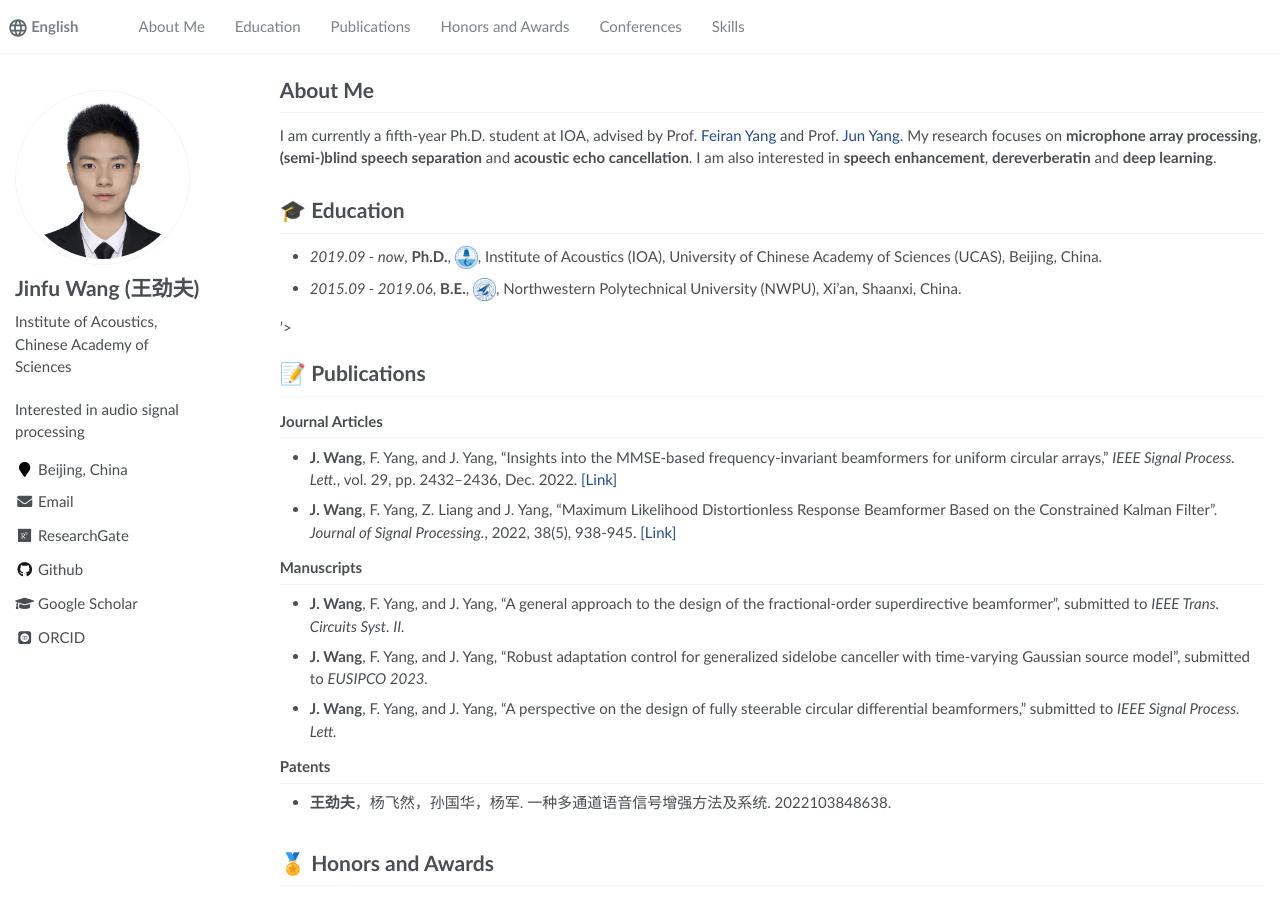
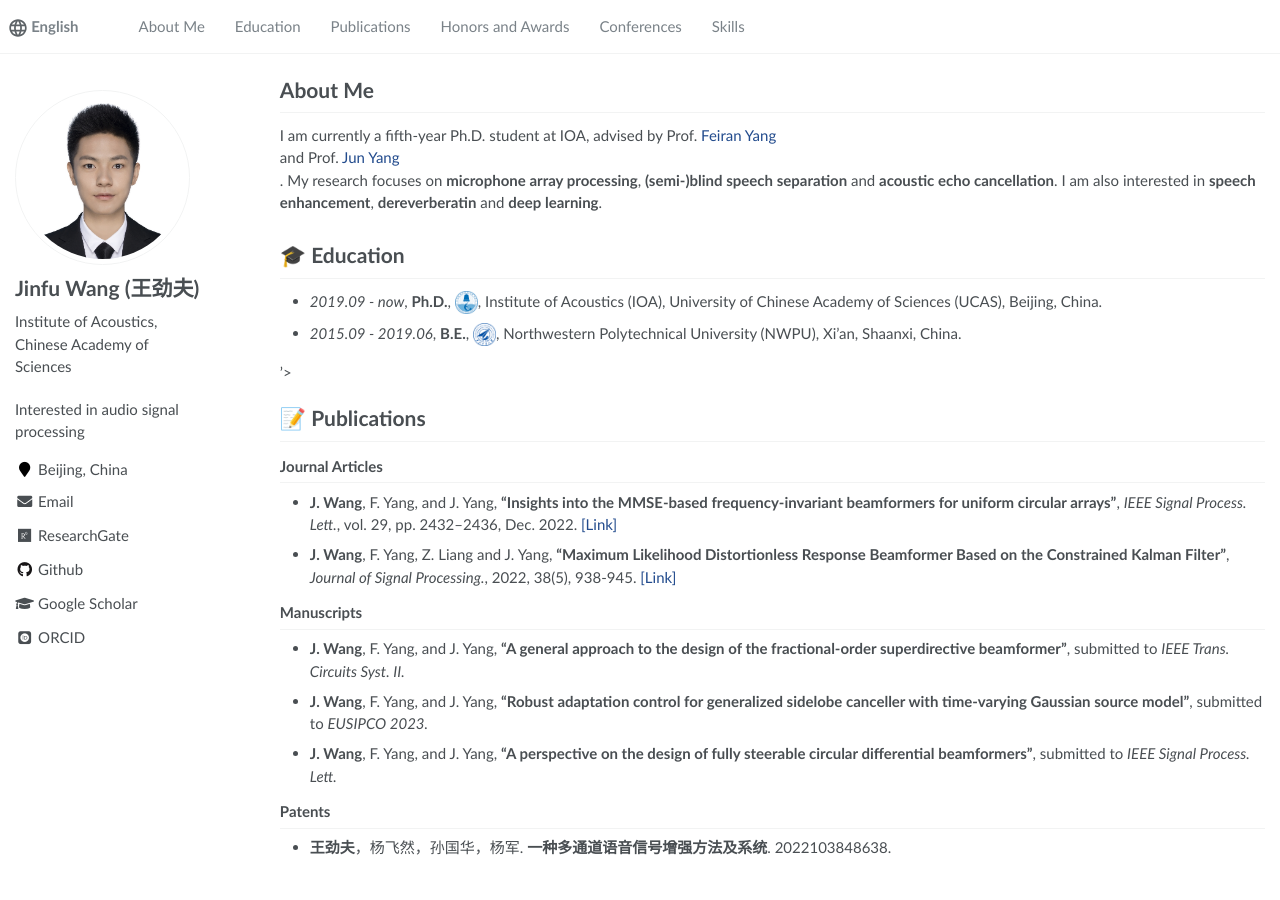
Before and after one commit to 875441459/875441459.github.io, a Jekyll site: the page built from _pages/about.md, in a window 1280 px wide and 900 px high. Built offline with Jekyll 4.4.1, drawn with Linux system fonts in a browser that asks for light colours; some web fonts are replaced; part of the change alters nothing that is shown; some of the changed text lies outside the part shown.

Commit message:
Update about.md

```diff
--- a/_pages/about.md
+++ b/_pages/about.md
@@ -17,7 +17,7 @@ redirect_from:
 
 <span class='anchor' id='-about-me'></span>
 # About Me
-I am currently a fifth-year Ph.D. student at IOA, advised by Prof. <a href="https://scholar.google.com/citations?hl=zh-TW&user=PWBq4TUAAAAJ&view_op=list_works&sortby=pubdate" target="_blank">Feiran Yang</a> and Prof. <a href="https://ieeexplore.ieee.org/author/37280194600" target="_blank">Jun Yang</a>.
+I am currently a fifth-year Ph.D. student at IOA, advised by Prof. <a href="https://scholar.google.com/citations?hl=zh-TW&user=PWBq4TUAAAAJ&view_op=list_works&sortby=pubdate" target="_blank">Feiran Yang</a><br/> and Prof. <a href="https://ieeexplore.ieee.org/author/37280194600" target="_blank">Jun Yang</a><br/>.
 My research focuses on **microphone array processing**, **(semi-)blind speech separation** and **acoustic echo cancellation**. I am also interested in **speech enhancement**, **dereverberatin** and **deep learning**.
 
 <span class='anchor' id='-Education'></span>
@@ -31,23 +31,30 @@ My research focuses on **microphone array processing**, **(semi-)blind speech se
 
 ### Journal Articles
 ---
-- **J. Wang**, F. Yang, and J. Yang, “Insights into the MMSE-based frequency-invariant beamformers for uniform circular arrays,” *IEEE Signal Process. Lett.*,  vol. 29, pp. 2432–2436, Dec. 2022.
+- **J. Wang**, F. Yang, and J. Yang, **"Insights into the MMSE-based frequency-invariant beamformers for uniform circular arrays"**, *IEEE Signal Process. Lett.*,  vol. 29, pp. 2432–2436, Dec. 2022.
 [[Link]](https://ieeexplore.ieee.org/document/9964078/metrics#metrics)
 
-- **J. Wang**, F. Yang, Z. Liang and J. Yang, “Maximum Likelihood Distortionless Response Beamformer Based on the Constrained Kalman Filter”. *Journal of Signal Processing.*, 2022, 38(5), 938-945.
+- **J. Wang**, F. Yang, Z. Liang and J. Yang, **"Maximum Likelihood Distortionless Response Beamformer Based on the Constrained Kalman Filter"**, *Journal of Signal Processing.*, 2022, 38(5), 938-945.
 [[Link]](https://kns.cnki.net/kcms2/article/abstractv=3uoqIhG8C44YLTlOAiTRKibYlV5Vjs7iJTKGjg9uTdeTsOI_ra5_XT8NjeoFhNsfv7aGlnOwHTYEmBfG024uh0_1ZZQ4pyNz&uniplatform=NZKPT)
 
 
 ### Manuscripts
 ---
-- **J. Wang**, F. Yang, and J. Yang, “A general approach to the design of the fractional-order superdirective beamformer”, submitted to *IEEE Trans. Circuits Syst. II.*
-- **J. Wang**, F. Yang, and J. Yang, “Robust adaptation control for generalized sidelobe canceller with time-varying Gaussian source model”, submitted to *EUSIPCO 2023.*
-- **J. Wang**, F. Yang, and J. Yang, “A perspective on the design of fully steerable circular differential beamformers,” submitted to *IEEE Signal Process. Lett.*
+- **J. Wang**, F. Yang, and J. Yang, **"A general approach to the design of the fractional-order superdirective beamformer"**, submitted to *IEEE Trans. Circuits Syst. II.*
+- **J. Wang**, F. Yang, and J. Yang, **"Robust adaptation control for generalized sidelobe canceller with time-varying Gaussian source model"**, submitted to *EUSIPCO 2023.*
+- **J. Wang**, F. Yang, and J. Yang, **"A perspective on the design of fully steerable circular differential beamformers"**, submitted to *IEEE Signal Process. Lett.*
 
 ### Patents
 ---
-- **王劲夫**，杨飞然，孙国华，杨军. 一种多通道语音信号增强方法及系统. 2022103848638.
+- **王劲夫**，杨飞然，孙国华，杨军. **一种多通道语音信号增强方法及系统**. 2022103848638.
 
+
+<span class='anchor' id="Expe"></span>
+# EXAMPLES OF PARTICIPATION IN INDUSTRIAL INNOVATION
+
+- , [2021.06-2022.03]
+
+- , [2022.03-2023.02]
 
 <span class='anchor' id="-honors-and-awards"></span>
 # 🏅 Honors and Awards
```
